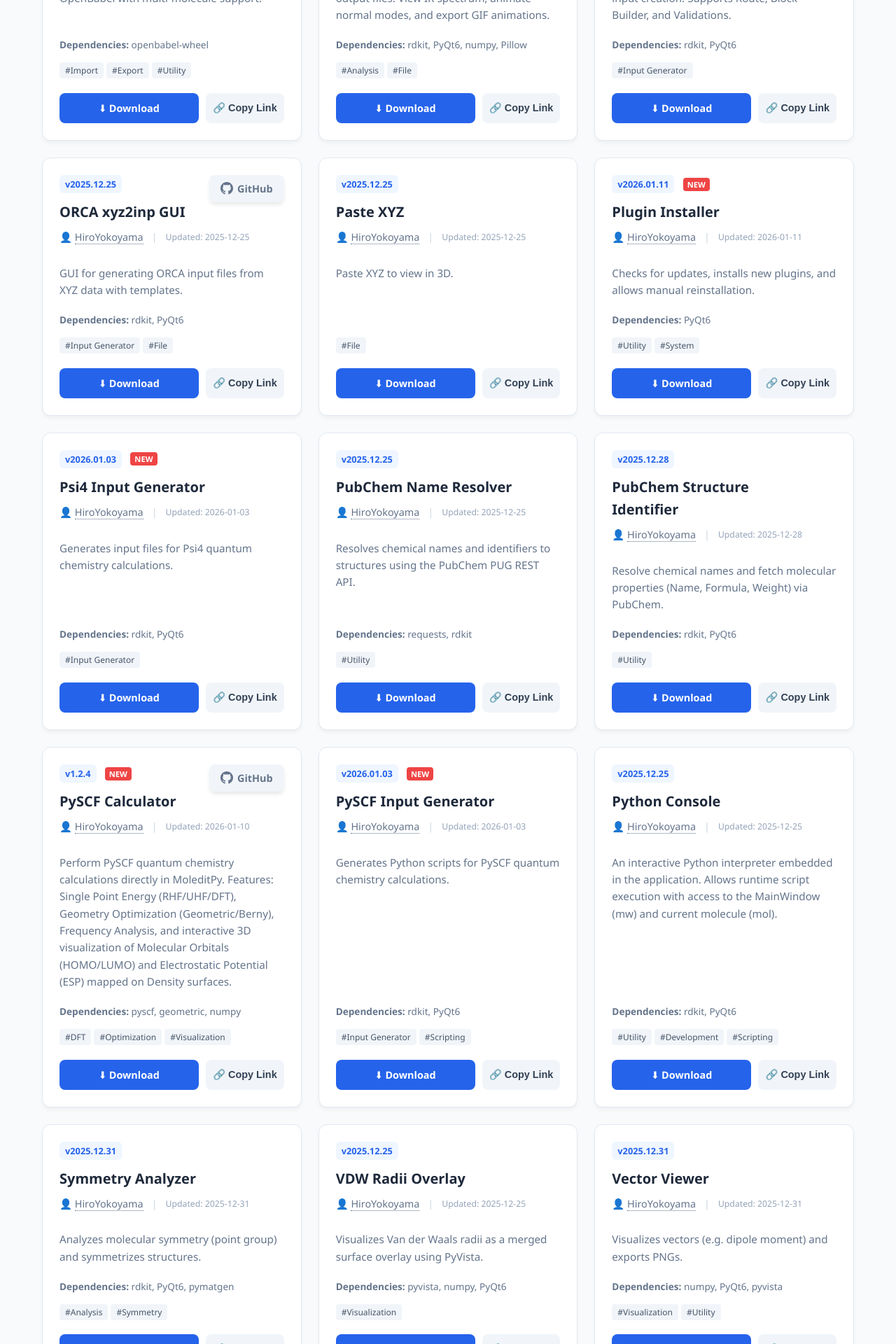
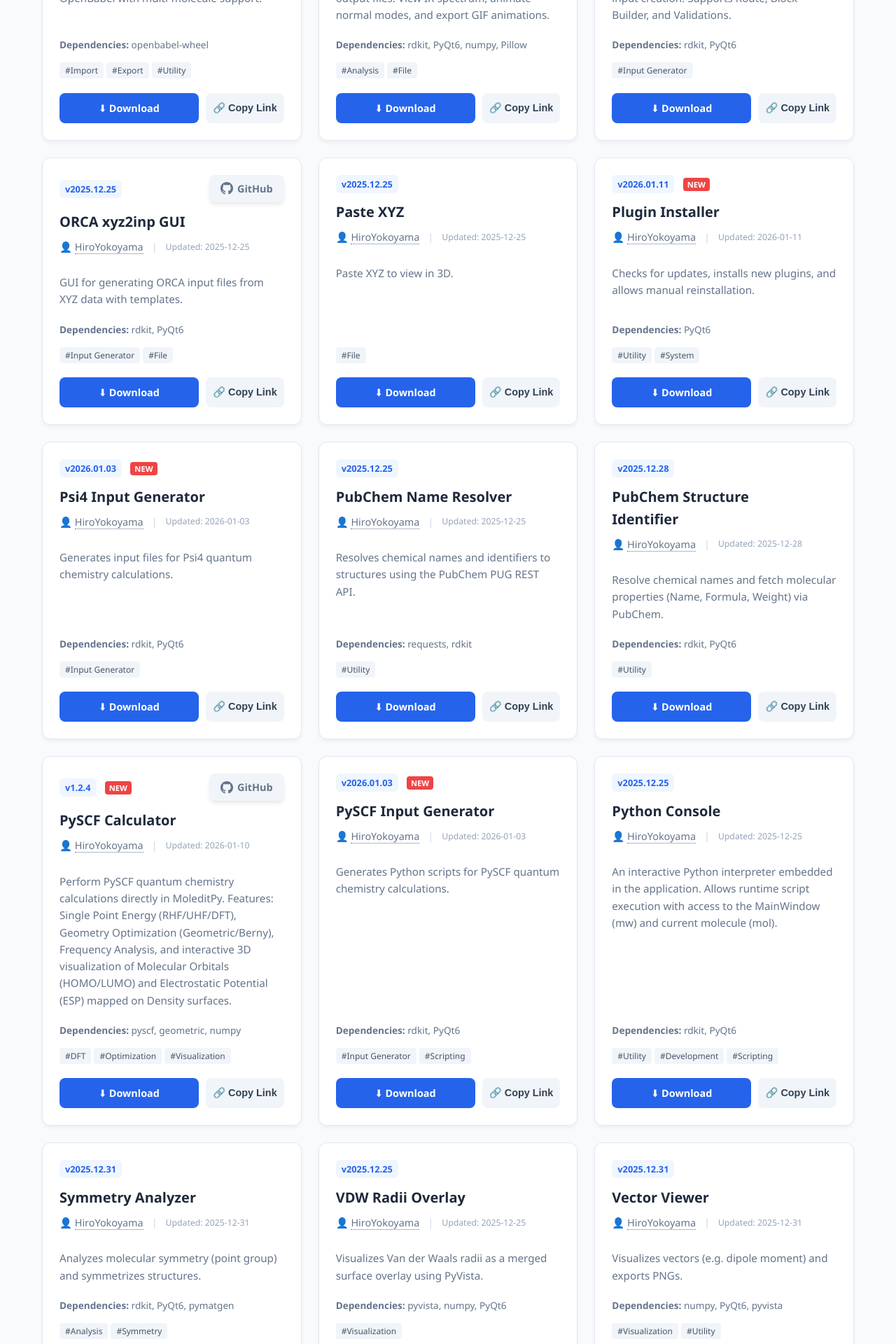
Before and after one commit to HiroYokoyama/moleditpy-plugins, a Jekyll site: the page explorer/index.html, which Jekyll copies as it is, in a window 1280 px wide. Shown: the part 3245-5165 px from the top of the page at 70% size. Built offline with Jekyll 4.4.1, drawn with Linux system fonts in a browser that asks for light colours.

Commit message:
Add files via upload

```diff
--- a/explorer/index.html
+++ b/explorer/index.html
@@ -322,10 +322,8 @@
         }
 
         /* GitHub Link (Card Badge) */
+        /* GitHub Link (Card Badge) */
         .github-link {
-            position: absolute;
-            top: 24px;
-            right: 24px;
             color: var(--text-sub);
             transition: all 0.2s;
             display: flex;
@@ -340,7 +338,6 @@
             font-weight: 600;
             border: none;
             box-shadow: 0 4px 6px -1px rgba(0, 0, 0, 0.1);
-            z-index: 10;
         }
 
         .github-link:hover {
@@ -443,10 +440,7 @@
                 padding: 16px;
             }
 
-            .github-link {
-                top: 16px;
-                right: 16px;
-            }
+
 
             .actions {
                 grid-template-columns: 1fr;
@@ -576,12 +570,12 @@
                 ` : '';
 
                 card.innerHTML = `
-                ${githubHtml}
                 <div class="card-header">
                     <div>
                         <span class="plugin-version">v${plugin.version}</span>
                         ${badgeHtml}
                     </div>
+                    ${githubHtml}
                 </div>
                 <h3 class="plugin-title" style="padding-right: 30px;">${plugin.name}</h3>
                 <div class="plugin-author">
```
